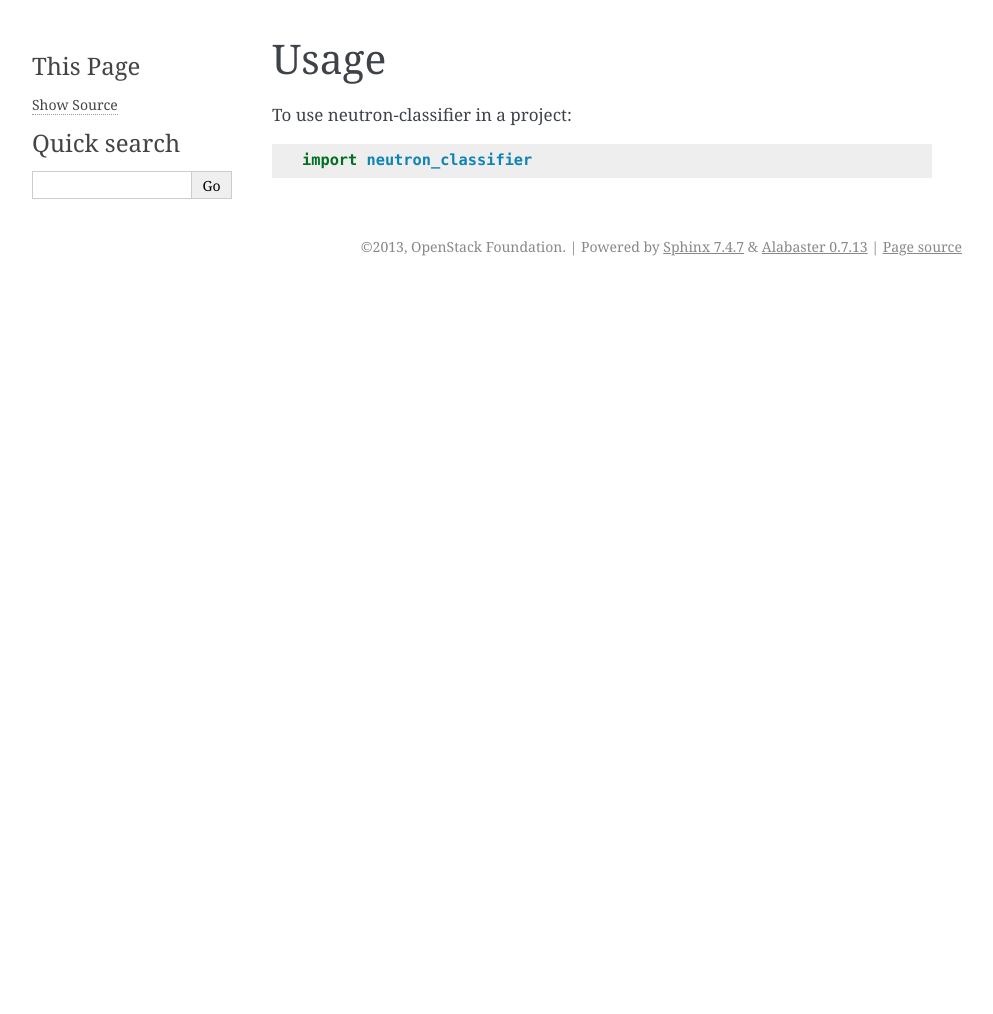
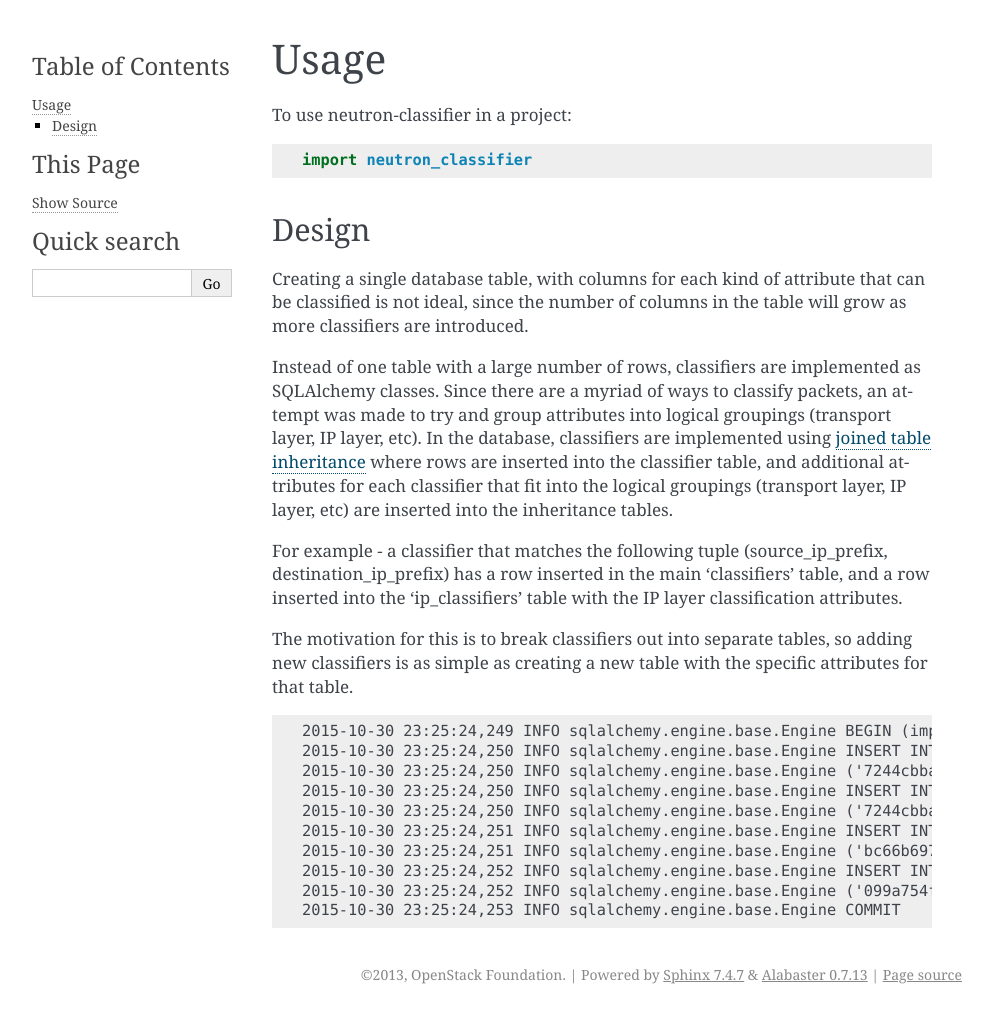
Before and after one commit to openstack-archive/neutron-classifier, a Sphinx documentation site: the page built from doc/source/usage.rst, in a window 1280 px wide. Shown: the whole page, without its empty margins (148-1141 px from the left). Built offline with Sphinx 7.4.7, drawn with Linux system fonts in a browser that asks for light colours; before the commit the page ends 900 px from its top, so only the background shows below that.

Commit message:
Docs: Design motivation for the database schema

```diff
--- a/doc/source/usage.rst
+++ b/doc/source/usage.rst
@@ -5,3 +5,44 @@ Usage
 To use neutron-classifier in a project::
 
     import neutron_classifier
+
+
+Design
+------
+
+Creating a single database table, with columns for each kind of
+attribute that can be classified is not ideal, since the number
+of columns in the table will grow as more classifiers are introduced.
+
+Instead of one table with a large number of rows, classifiers are
+implemented as SQLAlchemy classes. Since there are a myriad of ways to
+classify packets, an attempt was made to try and group attributes into
+logical groupings (transport layer, IP layer, etc). In the database,
+classifiers are implemented using `joined table inheritance`_ where
+rows are inserted into the classifier table, and additional attributes
+for each classifier that fit into the logical groupings (transport
+layer, IP layer, etc) are inserted into the inheritance tables.
+
+For example - a classifier that matches the following tuple
+(source_ip_prefix, destination_ip_prefix) has a row inserted in the
+main 'classifiers' table, and a row inserted into the 'ip_classifiers'
+table with the IP layer classification attributes.
+
+The motivation for this is to break classifiers out into separate
+tables, so adding new classifiers is as simple as creating a new table
+with the specific attributes for that table.
+
+::
+
+    2015-10-30 23:25:24,249 INFO sqlalchemy.engine.base.Engine BEGIN (implicit)
+    2015-10-30 23:25:24,250 INFO sqlalchemy.engine.base.Engine INSERT INTO classifiers (id, classifier_type) VALUES (?, ?)
+    2015-10-30 23:25:24,250 INFO sqlalchemy.engine.base.Engine ('7244cbba-03af-4a10-8995-10c75725d7c1', 'ipclassifier')
+    2015-10-30 23:25:24,250 INFO sqlalchemy.engine.base.Engine INSERT INTO ip_classifiers (id, source_ip_prefix, destination_ip_prefix) VALUES (?, ?, ?)
+    2015-10-30 23:25:24,250 INFO sqlalchemy.engine.base.Engine ('7244cbba-03af-4a10-8995-10c75725d7c1', 'fddf:cb3b:bc4::/48', 'fd70:fbb6:449e::/48')
+    2015-10-30 23:25:24,251 INFO sqlalchemy.engine.base.Engine INSERT INTO classifier_groups (tenant_id, id, name, description, service) VALUES (?, ?, ?, ?, ?)
+    2015-10-30 23:25:24,251 INFO sqlalchemy.engine.base.Engine ('bc66b697-f145-41b1-8770-5c825d205f88', '0c8c9f51-4d4b-47d9-a030-ddc3cf86418e', 'test classifier', 'ensure all data inserted correctly', 'neutron-fwaas')
+    2015-10-30 23:25:24,252 INFO sqlalchemy.engine.base.Engine INSERT INTO classifier_chains (id, classifier_group_id, classifier_id, sequence) VALUES (?, ?, ?, ?)
+    2015-10-30 23:25:24,252 INFO sqlalchemy.engine.base.Engine ('099a754f-1e91-42db-853d-9a385ddef39d', '0c8c9f51-4d4b-47d9-a030-ddc3cf86418e', '7244cbba-03af-4a10-8995-10c75725d7c1', 1)
+    2015-10-30 23:25:24,253 INFO sqlalchemy.engine.base.Engine COMMIT
+
+.. _joined table inheritance: http://docs.sqlalchemy.org/en/rel_1_0/orm/extensions/declarative/inheritance.html#joined-table-inheritance
```
